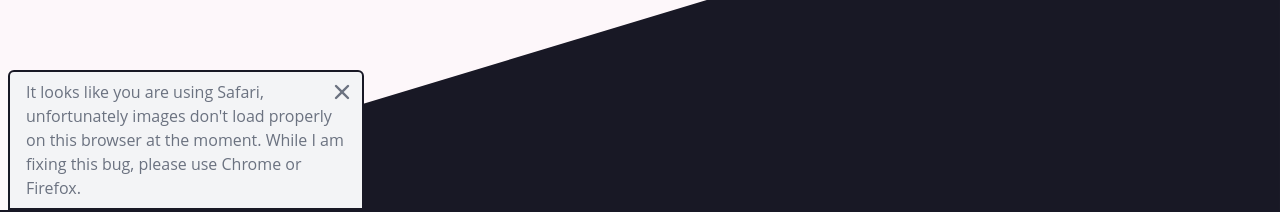
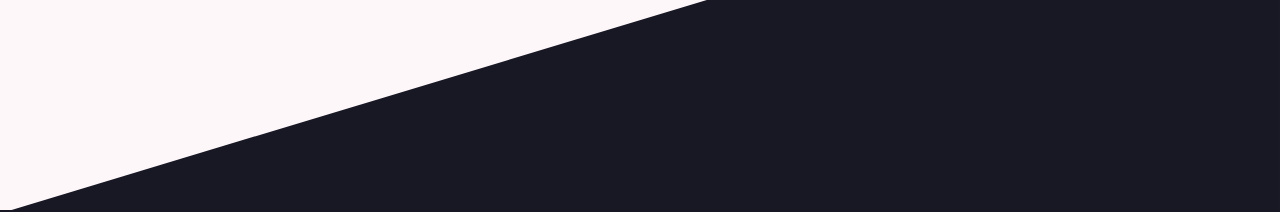
Before and after one commit to theolvq/daawa-portfolio, a Next.js app: page / in a window 1280 px wide. Shown: the part 590-802 px from the top of the page. Built offline with nearby package versions, Linux system fonts and the light colour scheme.

Commit message:
removed user agent detection

```diff
--- a/pages/index.tsx
+++ b/pages/index.tsx
@@ -12,7 +12,6 @@ import WhyMe from '../components/WhyMe';
 const Home: NextPage = () => {
   const [scrollTarget, setScrollTarget] = useState('hero');
   const [showNav, setShowNav] = useState(false);
-  const [isUsingSafari, setIsUsingSafari] = useState(false);
 
   const handleNavClose = (): void => {
     if (showNav) {
@@ -29,14 +28,6 @@ const Home: NextPage = () => {
     }
   };
 
-  useEffect(() => {
-    console.log(navigator.userAgent);
-
-    if (navigator.userAgent.includes('Safari')) {
-      setIsUsingSafari(true);
-    }
-  }, []);
-
   return (
     <div>
       <Head>
@@ -49,7 +40,6 @@ const Home: NextPage = () => {
         showNav={showNav}
         setShowNav={setShowNav}
       />
-      {isUsingSafari && <Snackbar />}
       <main className='min-h-screen' onClick={handleNavClose}>
         <Hero
           setScrollTarget={setScrollTarget}
```
